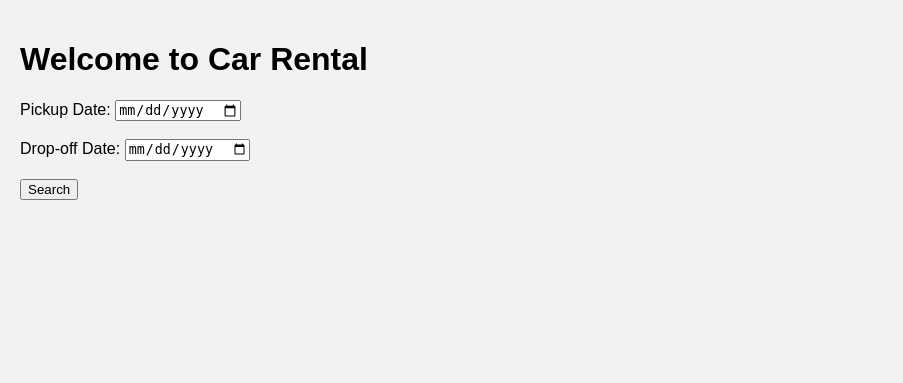
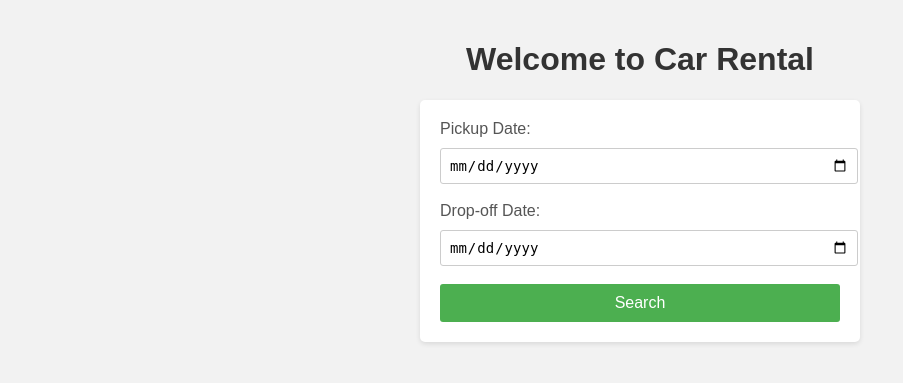
Before and after one commit to nabeghamazahir/FinalProject, a Flask app: page / in a window 1280 px wide. Shown: the top 383 px of the page, without its empty margins (0-903 px from the left). Run offline with Flask 3, Linux system fonts and the light colour scheme.

Commit message:
css and js added

```diff
--- a/app.py
+++ b/app.py
@@ -18,7 +18,6 @@ def search():
 
         car_models = response.json()
 
-
         available_cars = []
         for car in car_models:
             if pickup_date in car['available_dates'] and dropoff_date in car['available_dates']:
--- a/templates/index.html
+++ b/templates/index.html
@@ -9,6 +9,52 @@
     padding: 20px;
     background-color: #f2f2f2;
 }
+
+h1 {
+    text-align: center;
+    color: #333;
+}
+
+form {
+    max-width: 400px;
+    margin: 0 auto;
+    background-color: #fff;
+    padding: 20px;
+    border-radius: 5px;
+    box-shadow: 0 2px 5px rgba(0, 0, 0, 0.1);
+}
+
+label {
+    display: block;
+    margin-bottom: 10px;
+    color: #555;
+}
+
+input[type="date"] {
+    width: 100%;
+    padding: 8px;
+    border: 1px solid #ccc;
+    border-radius: 3px;
+    font-size: 14px;
+}
+
+input[type="submit"] {
+    display: block;
+    width: 100%;
+    padding: 10px;
+    background-color: #4CAF50;
+    color: #fff;
+    border: none;
+    border-radius: 3px;
+    font-size: 16px;
+    cursor: pointer;
+}
+
+input[type="submit"]:hover {
+    background-color: #45a049;
+}
+
+
     </style>
 
 </head>
@@ -23,9 +69,29 @@
     </form>
 
     <script>
+
         var currentDate = new Date();
-        console.log(currentDate)
+        currentDate.setDate(currentDate.getDate() + 1);
 
+
+        var pickupDateInput = document.getElementById("pickup");
+        pickupDateInput.min = currentDate.toISOString().split("T")[0];
+
+
+        function validateDropOffDate() {
+            var pickupDate = new Date(pickupDateInput.value);
+            var dropOffDateInput = document.getElementById("dropoff");
+
+            if (pickupDateInput.value === "") {
+                dropOffDateInput.min = "";
+            } else {
+                pickupDate.setDate(pickupDate.getDate() + 1);
+                dropOffDateInput.min = pickupDate.toISOString().split("T")[0];
+            }
+        }
+
+
+        pickupDateInput.addEventListener("change", validateDropOffDate);
     </script>
 
 </body>
```
